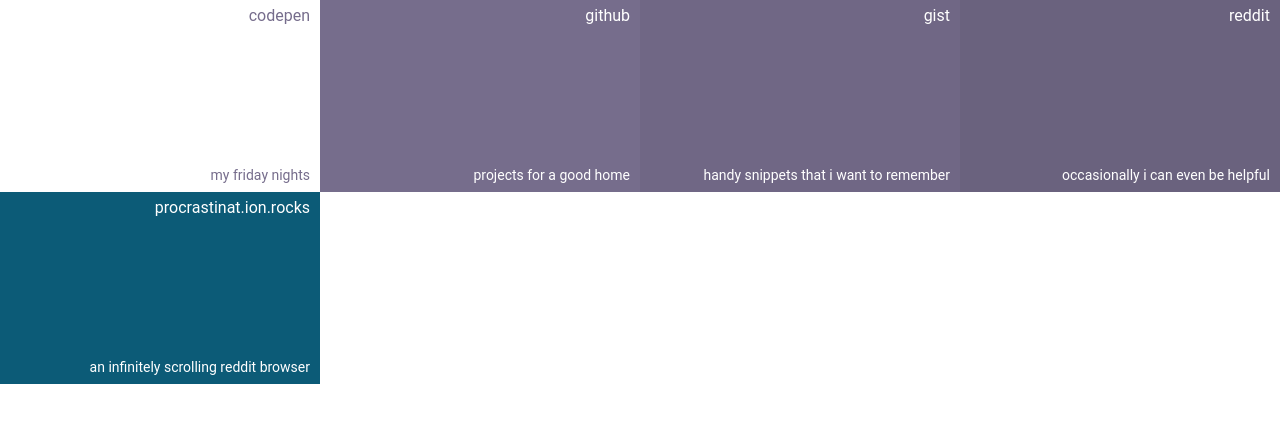
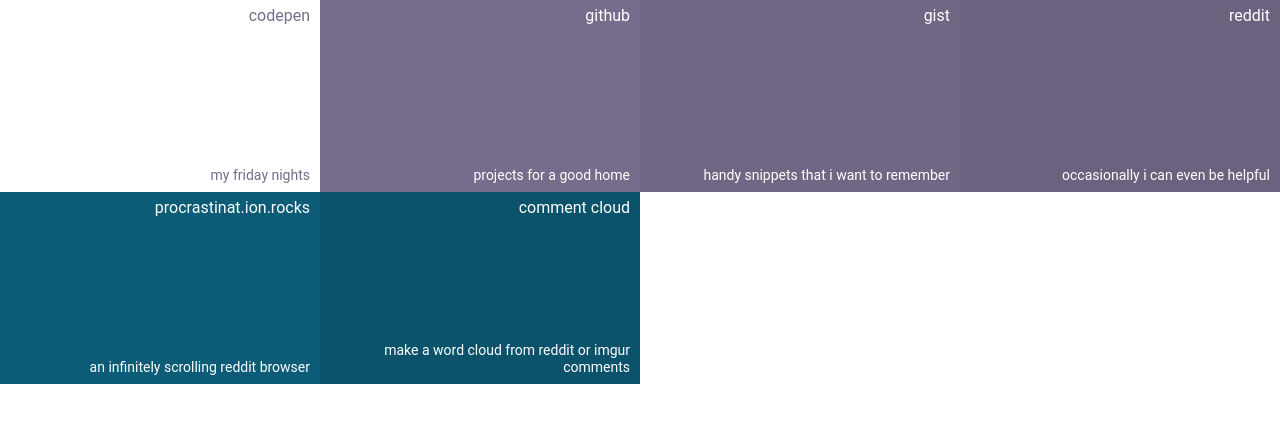
Before and after one commit to ionrocks/mill, a Jekyll site: the page built from index.html, in a window 1280 px wide. Shown: the top 423 px of the page. Built offline with Jekyll 4.4.1, drawn with Linux system fonts in a browser that asks for light colours.

Commit message:
Add an old project

```diff
--- a/index.html
+++ b/index.html
@@ -21,6 +21,10 @@
     type: project
     caption: an infinitely scrolling reddit browser
     link: "http://procrastinat.ion.rocks/"
+  - name: comment cloud
+    type: project
+    caption: make a word cloud from reddit or imgur comments
+    link: "http://ionrocks.github.io/comment-cloud/"
 ---
 
 <!DOCTYPE html>
```
